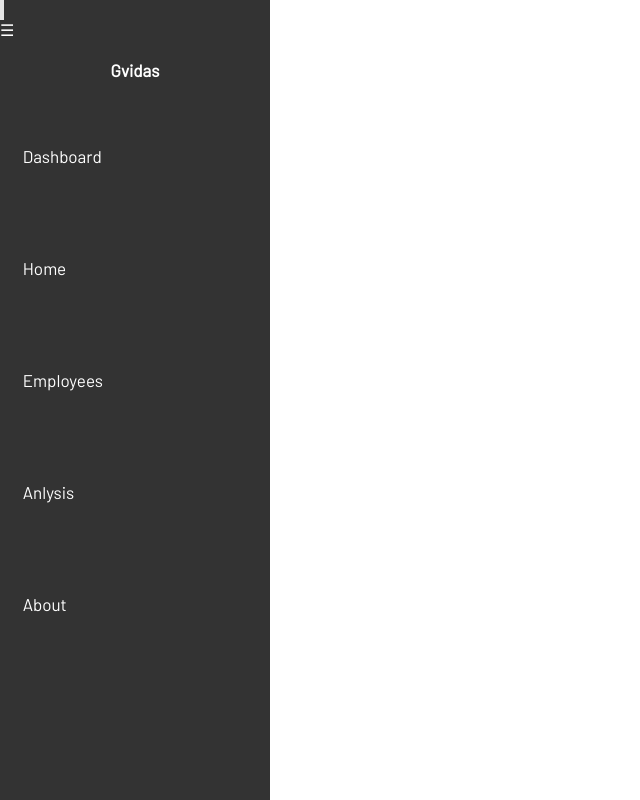
After one commit to Naveesha99/Group-32, a PHP site: page /sideBar.html in a window 1280 px wide. The commit adds this page. Shown: the whole page, without its empty margins (0-640 px from the left). Run offline with PHP 8.4, Linux system fonts and the light colour scheme.

Commit message:
naveesha

```diff
--- a/home.html
+++ b/home.html
@@ -23,7 +23,7 @@
         <div class="box-container">
             <div class="box">
                 <h2>Employee</h2>
-                <a href="#" class="btn">Enter</a>
+                <a href="employee.html" class="btn">Enter</a>
             </div>
             <div class="box">
                 <h2>Tickets</h2>
--- /dev/null
+++ b/sideBar.html
@@ -0,0 +1,25 @@
+<!DOCTYPE html>
+<html lang="en">
+<head>
+    <meta charset="UTF-8">
+    <meta name="viewport" content="width=device-width, initial-scale=1.0">
+    <link rel="stylesheet" href="style/sideNav.css">
+
+    <title>Side Nav</title>
+</head>
+<body>
+    <nav>
+        <input type="button" id="toggle-btn">
+        <label for="toggle">&#9776;</label>
+        <span>Gvidas</span>
+        <ul class="sidebar-menu">
+            <li><a href="#">Dashboard</a></li>
+            <li><a href="#">Home</a></li>
+            <li><a href="#">Employees</a></li>
+            <li><a href="#">Anlysis</a></li>
+            <li><a href="#">About</a></li>
+
+        </ul>
+    </nav>
+</body>
+</html>
--- a/style/navBar.css
+++ b/style/navBar.css
@@ -34,9 +34,10 @@ nav ul li{
 nav ul li a{
     color: black;
     font-size: 17px;
+    font-weight: 500;
     text-transform: uppercase;
 }
 
 a.active,a:hover{
-    color: blue;
+    color: #7B0303;
 }
--- /dev/null
+++ b/style/sideNav.css
@@ -0,0 +1,105 @@
+@import url('https://fonts.googleapis.com/css?family=Barlow');
+
+* {
+    padding: 0;
+    margin: 0;
+    box-sizing: border-box;
+    font-family: 'Barlow', sans-serif;
+}
+
+nav {
+    display: flex;
+    flex-direction: column;
+    flex-wrap: wrap;
+    align-items: flex-start;
+    position: fixed;
+    width: 270px;
+    height: 100%;
+    min-height: 350px;
+    color: white;
+    background: rgba(0, 0, 0, 0.8);
+    transition: ease-in 0.3s;
+    z-index: 100;
+}
+
+nav span{
+    width: 100%;
+    text-align: center;
+    padding: 20px 0;
+    font-size: 17px;
+    font-weight: 600;
+    overflow: hidden;
+}
+
+.sidebar-menu{
+    display: flex;
+    flex-wrap: wrap;
+    flex-direction: column;
+    justify-content: space-around;
+    height: 70%;
+    width: 100%;
+    list-style: none;
+    overflow: hidden;
+}
+
+.sidebar-menu li {
+   text-align: center;
+   width: 100%;
+}
+
+.sidebar-menu li a {
+    display: inline-flex;
+    align-items: center;
+    width: 95%;
+    padding: 5px 15px;
+    color: white;
+    text-decoration: none;
+    font-size: 17px;
+    transition: ease-in 0.2s;
+    border: 1px solid rgba(0, 0, 0, 0);
+    border-radius: 5px;
+}
+
+.sidebar-menu li a:hover {
+    color: #7B0303;
+    border: 1px solid white;
+}
+
+.sidebar-menu li a i{
+    margin: 0 18px;
+    width: 20px;
+}
+
+section {
+    display: flex;
+    justify-content: center;
+    align-items: flex-start;
+    position: absolute;
+    top: 0;
+    left: 270px;
+    height: 100vh;
+    width: calc(100% - 270px);
+    padding: 30px;
+    transition: ease-in0.3s;
+}
+
+.toggle-btn {
+    position: absolute;
+    display: flex;
+    justify-content: center;
+    align-items: center;
+    top: 18px;
+    right: -39px;
+    width: 40px;
+    height: 40px;
+    font-size: 18px;
+    background: rgba(0, 0, 0, 0.8);
+    cursor: pointer;
+    border: none;
+    color: white;
+    transition: linear 0.2s;
+}
+
+.toggle-btn:hover {
+
+}
```
Also changed, not shown: employee.html (added, +50 -0 lines).
